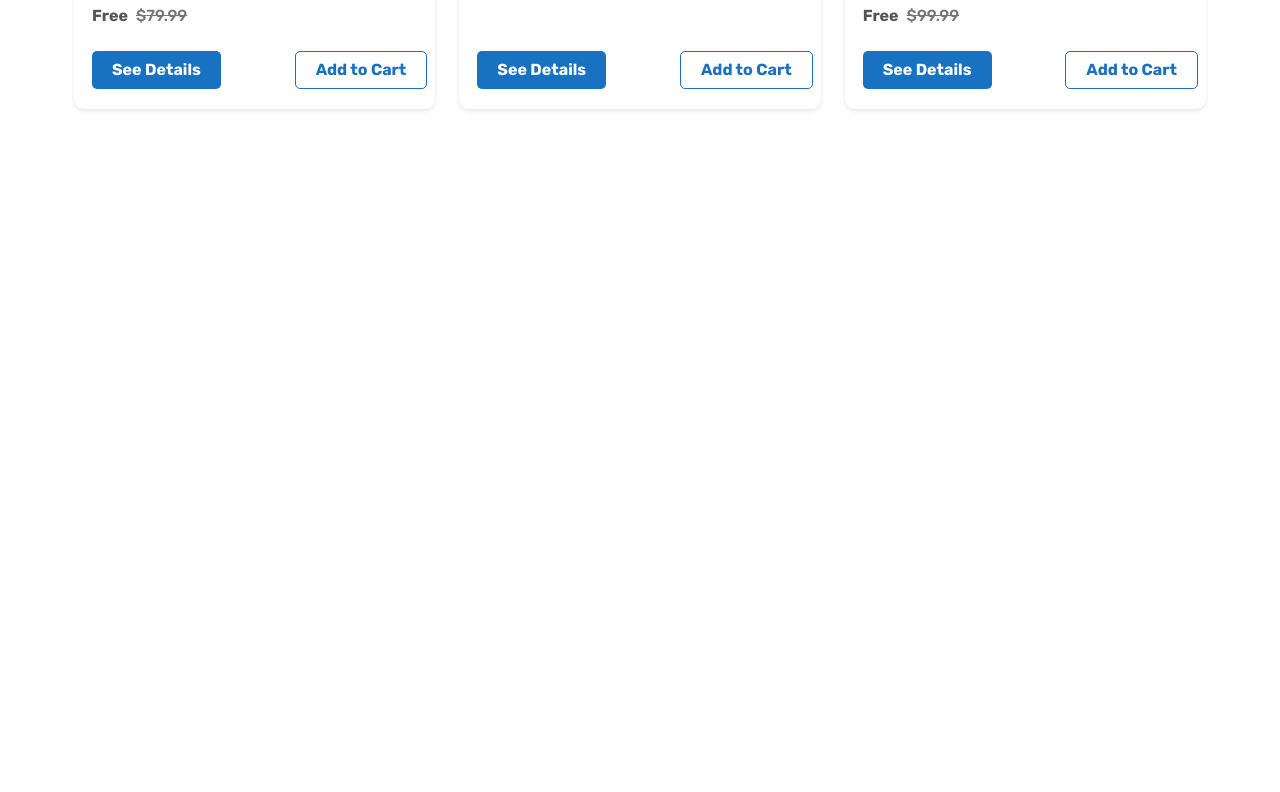
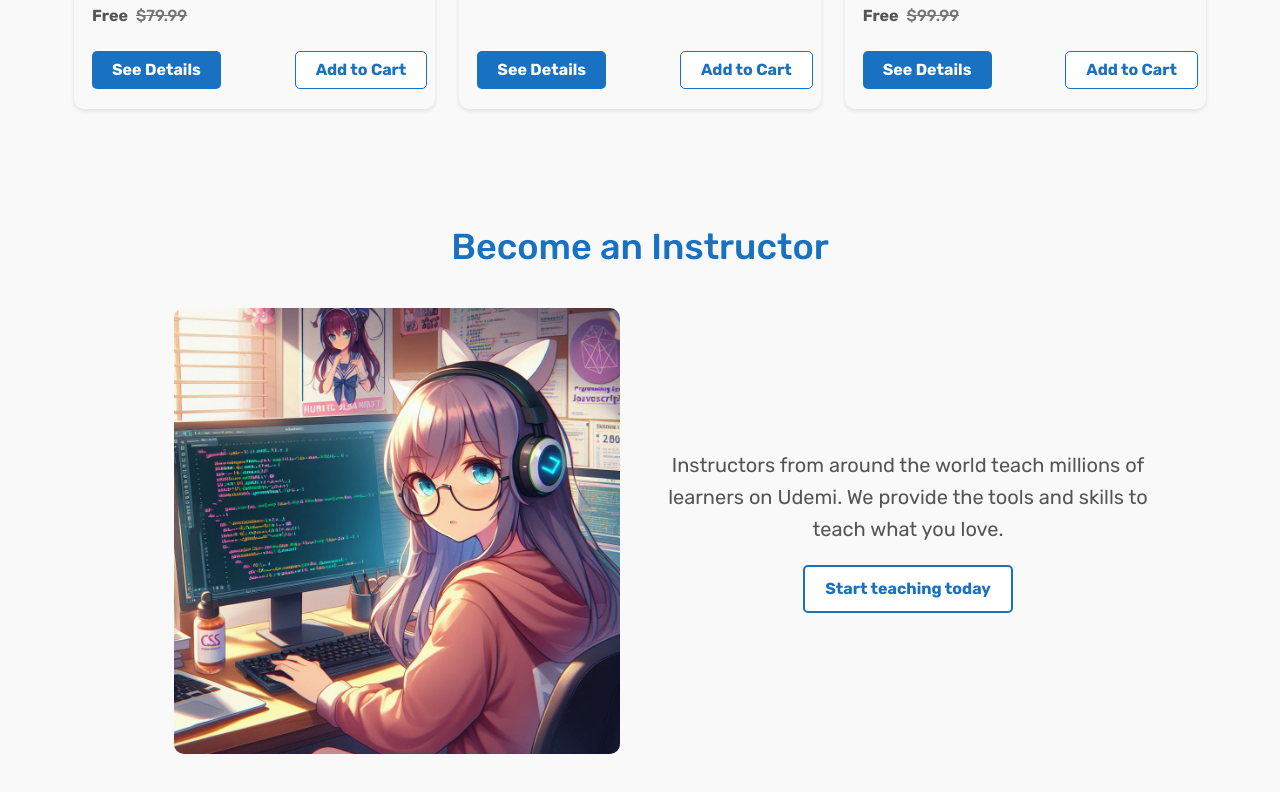
Before and after one commit to TruongDang23/Project_eLearning, a React (Vite) app: page / in a window 1280 px wide. Shown: the part 2504-3296 px from the top of the page. Before the commit the page ends 2633 px from the top, so only its background shows below. Built offline with nearby package versions, Linux system fonts and the light colour scheme.

Commit message:
instructor

```diff
--- a/src/index.css
+++ b/src/index.css
@@ -63,6 +63,7 @@ body {
   line-height: 1;
   font-weight: 400;
   color: #555;
+  background-color: #f9f9f9;
 
   /* Only works if there is nothing absolutely positioned in relation to body */
   overflow-x: hidden;
--- a/src/screens/system/welcome/Course.jsx
+++ b/src/screens/system/welcome/Course.jsx
@@ -118,6 +118,7 @@ const CourseWrapper = styled.div`
       font-weight: 700;
       border-radius: 5px;
       text-decoration: none;
+      transition: all 0.3s;
 
       &.see-details-btn {
         background-color: #1971c2;
--- a/src/screens/system/welcome/CourseList.jsx
+++ b/src/screens/system/welcome/CourseList.jsx
@@ -88,7 +88,7 @@ const CourseListWrapper = styled.section`
 
 function CourseList() {
   return (
-    <CourseListWrapper className="container">
+    <CourseListWrapper className="container white-space-medium">
       <h2 className="heading-tertiary">Courses</h2>
       <div className="courses">
         {CourseData.map((course) => (
--- a/src/screens/system/welcome/HeroSection.jsx
+++ b/src/screens/system/welcome/HeroSection.jsx
@@ -75,6 +75,7 @@ const SectionHero = styled.section`
         flex-wrap: wrap;
         gap: 1.6rem;
 
+
         @media (max-width: 768px) {
           flex-direction: column;
           align-items: center;
@@ -92,6 +93,7 @@ const SectionHero = styled.section`
           text-transform: uppercase;
           text-decoration: none;
           margin-right: 1.6rem;
+          transition: all 0.3s;
 
           &:hover {
             background-color: #155b96;
@@ -110,6 +112,7 @@ const SectionHero = styled.section`
           border-radius: 5px;
           text-transform: uppercase;
           text-decoration: none;
+          transition: all 0.3s;
 
           &:hover {
             background-color: #1971c2;
--- /dev/null
+++ b/src/screens/system/welcome/Instructor.jsx
@@ -0,0 +1,110 @@
+import React from "react";
+import styled from "styled-components";
+import featureInstructor from "../assets/Instructor.png";
+
+function Instructor() {
+  return (
+    <InstructorWrapper className="container white-space-medium">
+      {/* Become a instructor */}
+      <h2>Become an Instructor</h2>
+      <div className="instructor-content">
+        <div className="instructor-img">
+          <img src={featureInstructor} alt="Instructor" />
+        </div>
+        <div className="instructor-info">
+          <p>
+            Instructors from around the world teach millions of learners on
+            Udemi. We provide the tools and skills to teach what you love.
+          </p>
+          <button className="btn">Start teaching today</button>
+        </div>
+      </div>
+    </InstructorWrapper>
+  );
+}
+
+const InstructorWrapper = styled.section`
+  h2 {
+    font-size: 3.6rem;
+    text-align: center;
+    margin-bottom: 4rem;
+    color: #1971c2;
+  }
+  .instructor-content {
+    display: grid;
+    grid-template-columns: 1fr 1fr;
+    gap: 40px;
+    align-items: center;
+    justify-content: center;
+    text-align: center;
+    .instructor-img {
+      padding-left: 20rem;
+      img {
+        width: 100%;
+        height: auto;
+        object-fit: cover;
+        border-radius: 10px;
+      }
+    }
+    .instructor-info {
+      padding-right: 10rem;
+      p {
+        font-size: 2rem;
+        line-height: 1.6;
+        margin-bottom: 2rem;
+      }
+      .btn {
+        padding: 1rem 2rem;
+        font-size: 1.6rem;
+        font-weight: 700;
+        color: #1971c2;
+        background-color: #fff;
+        border: 2px solid #1971c2;
+        border-radius: 5px;
+        cursor: pointer;
+        transition: all 0.3s;
+        &:hover {
+          background-color: #1971c2;
+          color: #fff;
+          transition: all 0.3s;
+        }
+      }
+    }
+  }
+  @media (max-width: 1400px) {
+    .instructor-content {
+      .instructor-img {
+        padding-left: 10rem;
+      }
+      .instructor-info {
+        padding-right: 5rem;
+      }
+    }
+  }
+  @media (max-width: 768px) {
+    .instructor-content {
+      grid-template-columns: 1fr;
+      .instructor-img {
+        padding-left: 0;
+      }
+      .instructor-info {
+        padding-right: 0;
+      }
+    }
+  }
+  @media (max-width: 576px) {
+    h2 {
+      font-size: 2.4rem;
+    }
+    .instructor-content {
+      .instructor-info {
+        .btn {
+          padding: 0.8rem 1.6rem;
+          font-size: 1.4rem;
+        }
+      }
+    }
+  }
+`;
+
+export default Instructor;
--- a/src/screens/system/welcome/welcome.jsx
+++ b/src/screens/system/welcome/welcome.jsx
@@ -3,6 +3,7 @@ import Header from "./Header";
 import HeroSection from "./HeroSection";
 import Feature from "./Feature";
 import CourseList from "./CourseList";
+import Instructor from "./Instructor";
 
 function Welcome() {
   return (
@@ -12,6 +13,7 @@ function Welcome() {
         <HeroSection />
         <Feature />
         <CourseList />
+        <Instructor />
       </main>
     </div>
   );
```
Also changed, not shown: src/screens/system/assets/Instructor.png (added).
